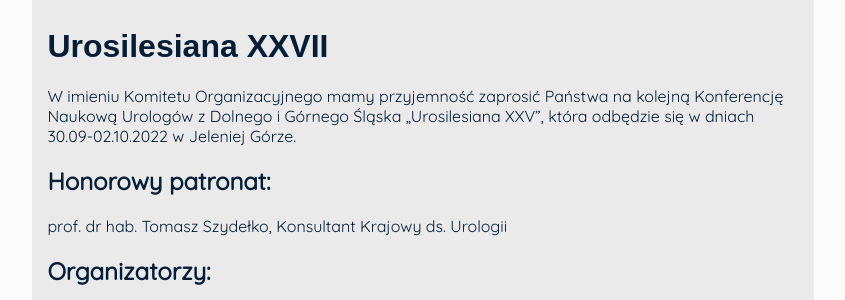
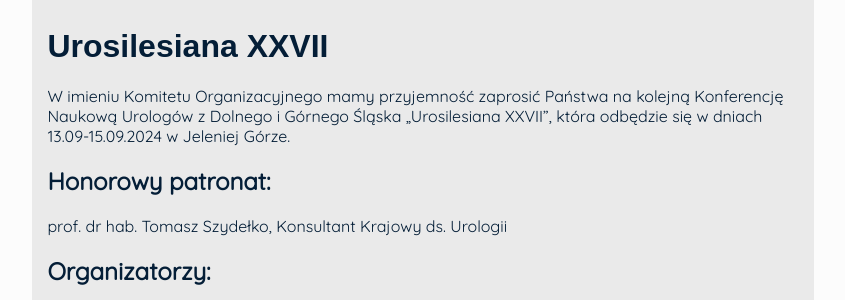
Before and after one commit to ptu-dolnyslask/urosilesiana, a Jekyll site: the page built from index.md, in a window 1280 px wide. Shown: the part 219-519 px from the top of the page, without its empty margins (217-1062 px from the left). Built offline with Jekyll 4.4.1, drawn with Linux system fonts in a browser that asks for light colours; nearby versions of some CDN libraries; some web fonts are replaced; our own code applies the rules of GitHub Pages for plain Markdown files.

Commit message:
US27: fix date

```diff
--- a/index.md
+++ b/index.md
@@ -4,7 +4,7 @@
 {{site.title}}
 ===
 W imieniu Komitetu Organizacyjnego mamy przyjemność zaprosić Państwa na kolejną
-Konferencję Naukową Urologów z Dolnego i Górnego Śląska „Urosilesiana XXV”, która odbędzie się w dniach 30.09-02.10.2022 w Jeleniej Górze.
+Konferencję Naukową Urologów z Dolnego i Górnego Śląska „Urosilesiana XXVII”, która odbędzie się w dniach 13.09-15.09.2024 w Jeleniej Górze.
 
 {% if 0 != 0 %}
 **Za udział w konferencji przyznawane jest 12 punktów CME-CPD** [PDF]({{ site.baseurl }}/assets/CME-CPD_XXV_UROSILESIANA.pdf)
```
